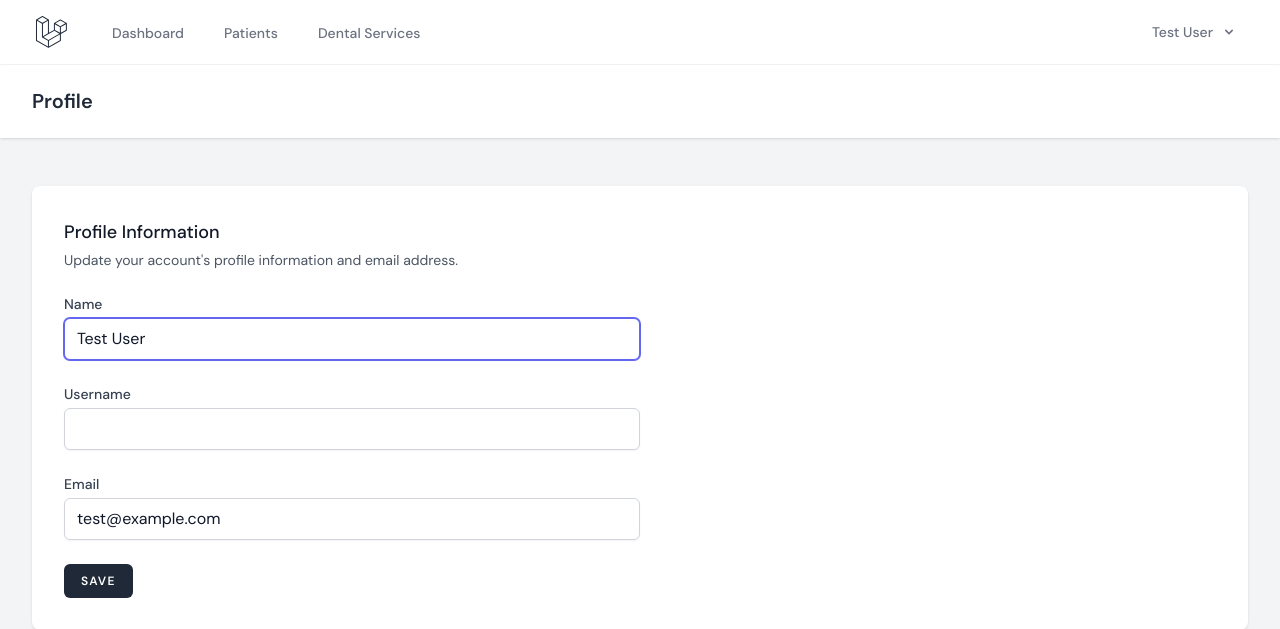
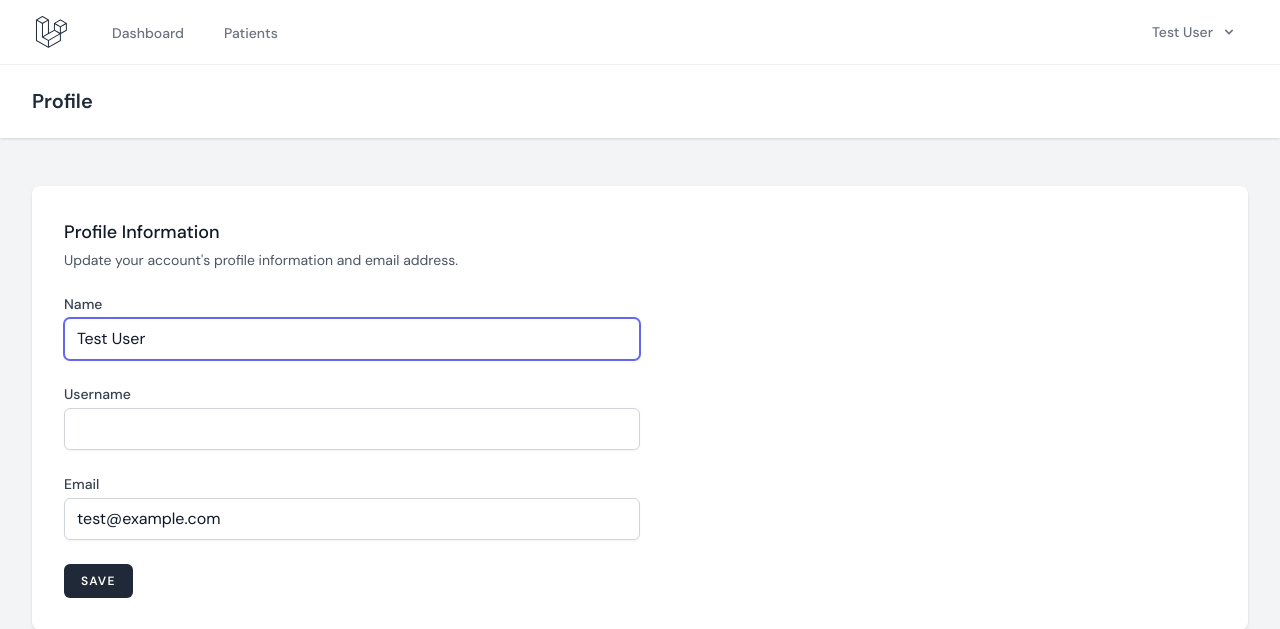
Before and after one commit to Lloydddddddd/DentalHorizone-Capstone, a Laravel app: page /profile in a window 1280 px wide. Shown: the top 629 px of the page. Run offline with Laravel 12, Linux system fonts and the light colour scheme; a user stored in the database is signed in; data comes from the database, SQL or seed files in the repository; style sheets or scripts are compiled from the project's sources; some libraries are stand-ins or nearby versions.

Commit message:
Remove Dental Services link from AuthenticatedLayout

```diff
--- a/resources/js/Layouts/AuthenticatedLayout.jsx
+++ b/resources/js/Layouts/AuthenticatedLayout.jsx
@@ -36,9 +36,6 @@ export default function AuthenticatedLayout({ header, children }) {
                                     active={route().current('patients.*')}
                                 >
                                     Patients
-                                </NavLink>
-                                <NavLink href={route('services.index')} active={route().current('services.index')}>
-                                     Dental Services
                                 </NavLink>
                             </div>
                         </div>
```
